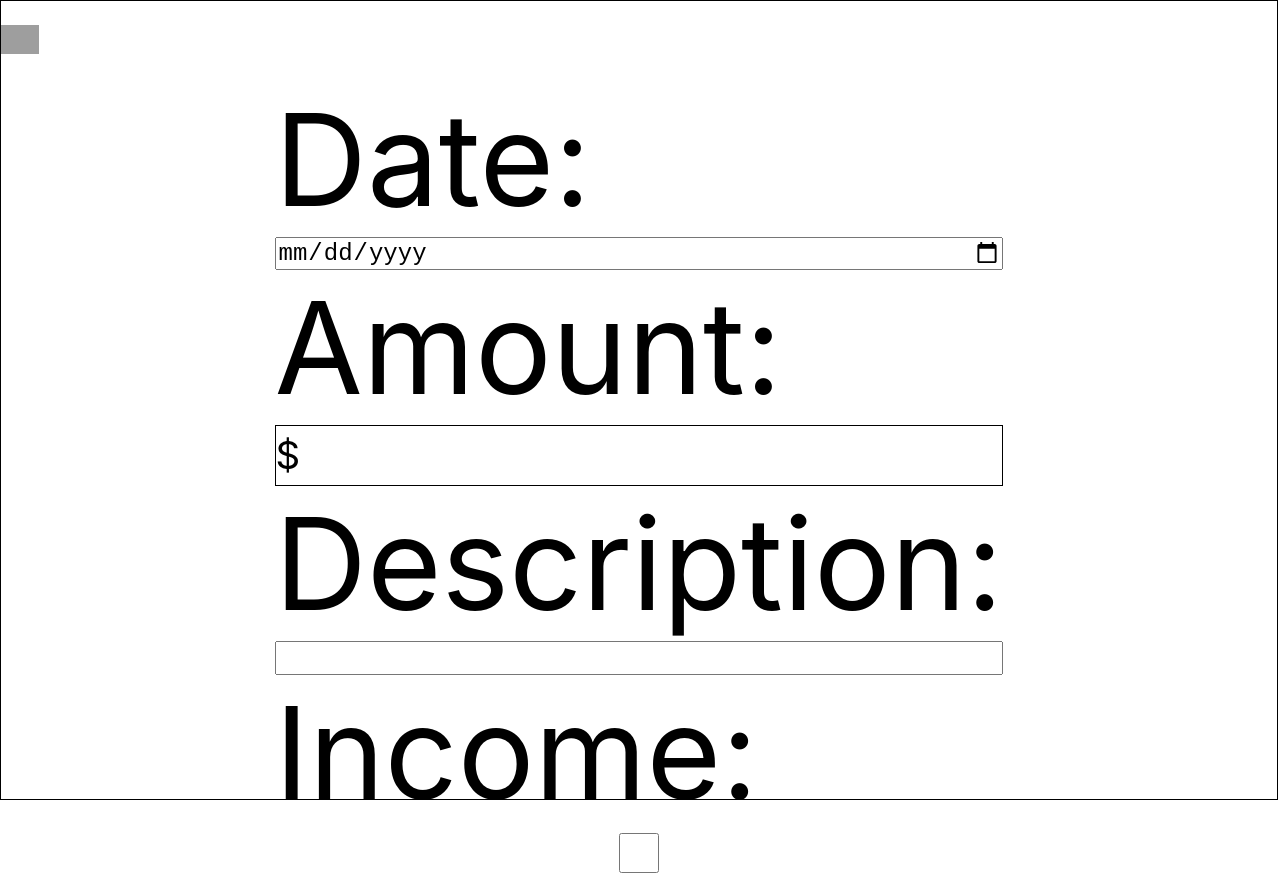
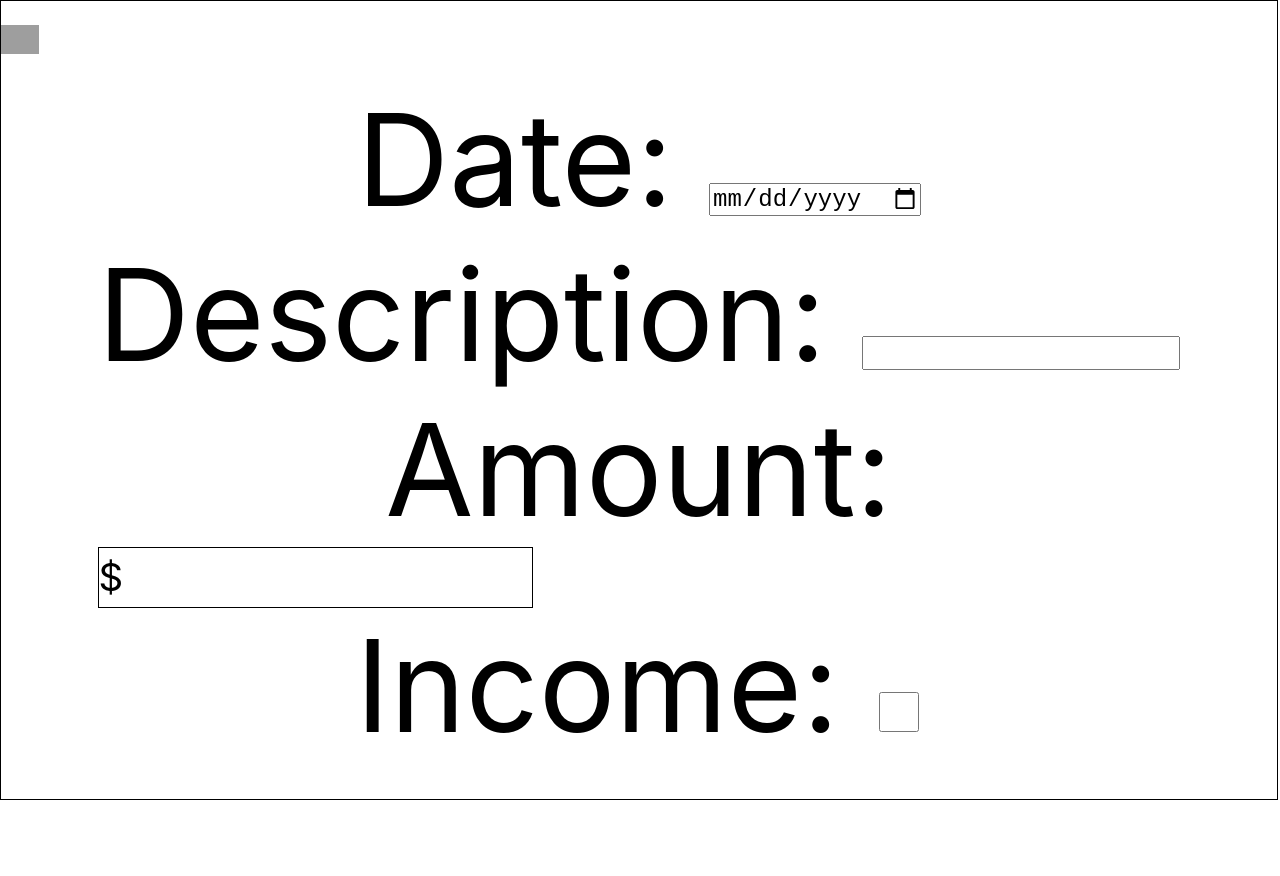
Before and after one commit to Bernard-Calma/planner, a React (Create React App) app: page /transactions/add in a window 1280 px wide. After the commit the page ends 800 px from the top, so only its background shows below. Built offline with nearby package versions, Linux system fonts and the light colour scheme; grey boxes are pictures that could not be loaded.

Commit message:
restrict amount input box to have 2 decimal places only

```diff
--- a/src/containers/AddTransaction.jsx
+++ b/src/containers/AddTransaction.jsx
@@ -15,10 +15,11 @@ const AddTransaction = () => {
             display: "flex",
             justifyContent: "center",
             color: "black",
-
+            textAlign: "center"
         },
         currencyContainer: {
             border: "1px solid",
+            width: "40%",
             height: "4hh",
             display: "flex",
             overflow: "hidden"
@@ -57,6 +58,7 @@ const AddTransaction = () => {
 
         event.preventDefault()
         if(event.target.name === "amount" && event.target.value > 9000000000) return
+        if(event.target.value.indexOf('.') > -1 && (event.target.value.indexOf('.') + 3 < event.target.value.length) ) return
         setTransaction({...transaction, [event.target.name]: event.target.value})
         console.log(event.target.value)
 
@@ -64,22 +66,32 @@ const AddTransaction = () => {
     return(
         <div style = {styles.container}>
             <form style = {styles.form}>
+                <div>
                     <label htmlFor= "Date">Date: </label>
                     <input style = {styles.input} type = "date" id = "date" name = "date" value = {transaction.date} onChange = {handleChange}/>
+                </div>
 
+                <div>
+                    <label htmlFor= "description">Description: </label>
+                    <input style = {styles.input} type = "text" id = "description" name = "description" value = {transaction.description} onChange = {handleChange}/>
+                </div>
+
+                <div>
                     <label htmlFor= "number">Amount: </label>
                     <div style = {styles.currencyContainer}>
                         <span style={styles.currencySybmol}>$</span>
                         <input style = {styles.currencyInput} patern="[0-9]" type = "number" id = "amount" name = "amount" value = {transaction.amount}
                             onChange = {handleChange}
-                        onKeyDown = {event => ["e","-","=","."].includes(event.key) && event.preventDefault()}
+                            onKeyDown = {event => ["e","-","="].includes(event.key) && event.preventDefault()}
                             />
                     </div>
+                </div>
 
-                <label htmlFor= "description">Description: </label>
-                <input style = {styles.input} type = "text" id = "description" name = "description" value = {transaction.description} onChange = {handleChange}/>
+                <div>
                     <label htmlFor= "income">Income: </label>
                     <input style = {styles.inputCheckbox} type = "checkbox" id = "income" name = "income" value = {transaction.income} onChange = {handleChange}/>
+                </div>
+
             </form>
         </div>
     )
```
Lines whose indentation alone changed are shown as unchanged.
